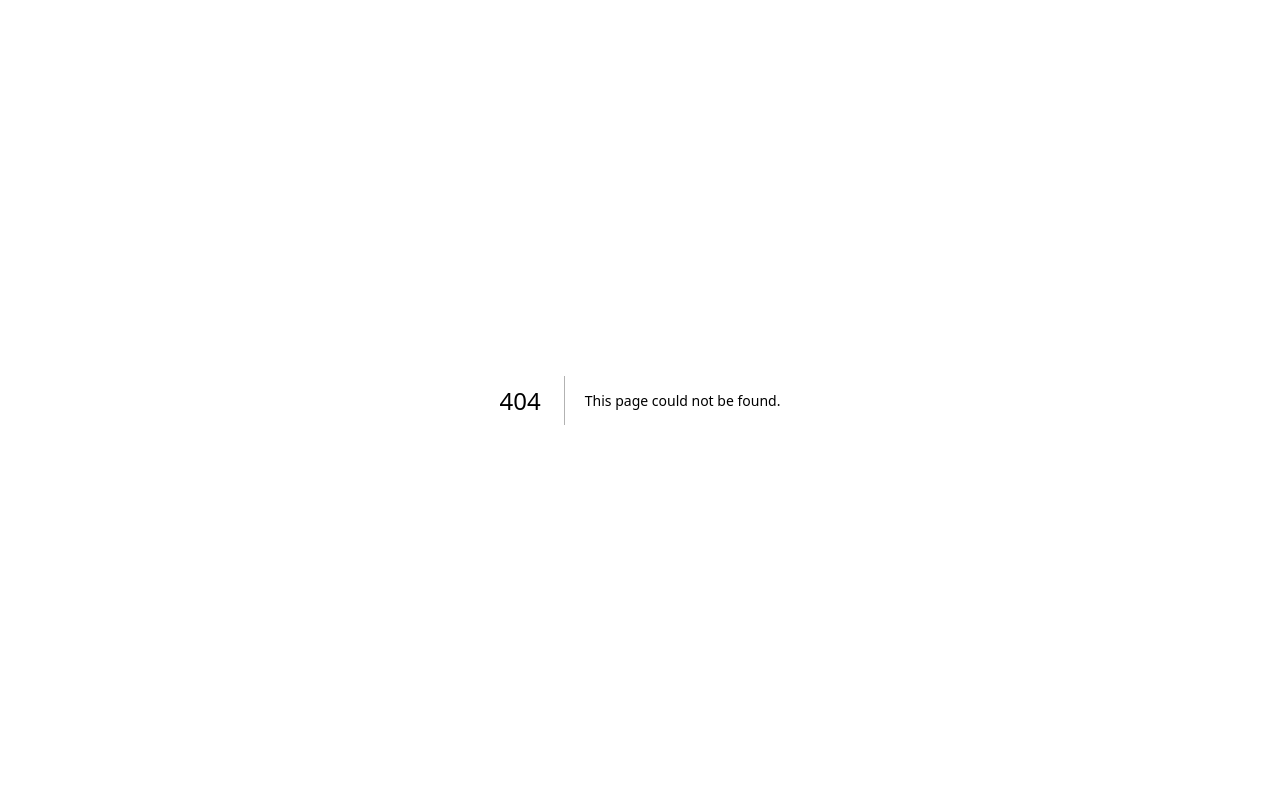
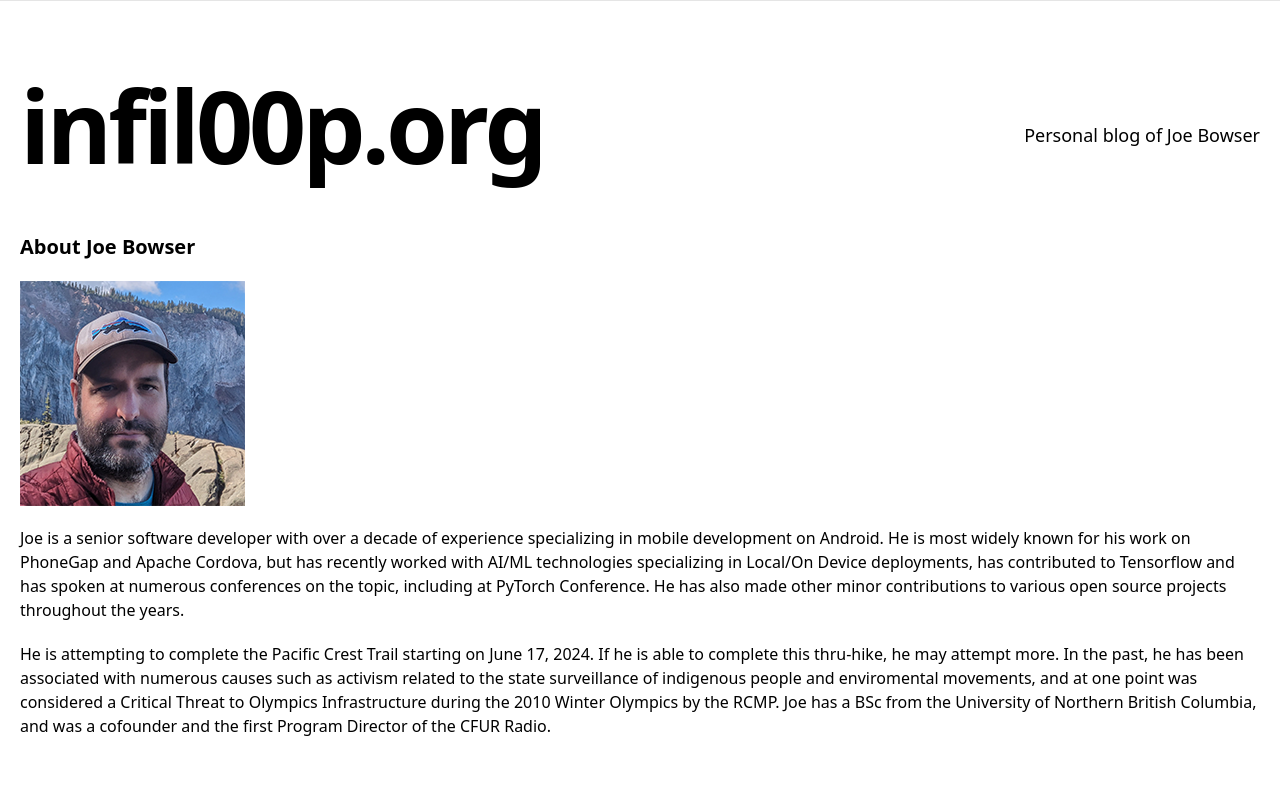
Before and after one commit to infil00p/infil00p.org, a Next.js app: page /about in a window 1280 px wide. Before the commit this address had no page. Shown: the top 800 px of the page. Built offline with nearby package versions, Linux system fonts and the light colour scheme.

Commit message:
I don't know why, but it's easier to concentrate on this now

```diff
--- /dev/null
+++ b/components/about_info.tsx
@@ -0,0 +1,28 @@
+type Props = {
+    name: string
+    picture: string
+    bio: string
+  }
+
+  const AboutInfo = ({ name, picture }: Props) => {
+    return (
+      <div className="items-center space-y-5">
+        <div className="text-xl font-bold">About {name}</div>
+        <img src={picture} className="mr-4" alt={name} />
+        <p>Joe is a senior software developer with over a decade of experience specializing in mobile development on Android.  He is most widely known
+            for his work on PhoneGap and Apache Cordova, but has recently worked with AI/ML technologies specializing in Local/On Device deployments, has
+            contributed to Tensorflow and has spoken at numerous conferences on the topic, including at PyTorch Conference.  He has also made other
+            minor contributions to various open source projects throughout the years.
+        </p>
+        <p>
+            He is attempting to complete the Pacific Crest Trail starting on June 17, 2024.  If he is able to complete this thru-hike, he may
+            attempt more.  In the past, he has been associated with numerous causes such as activism related to the state surveillance of
+            indigenous people and enviromental movements, and at one point was considered a Critical Threat to Olympics Infrastructure during the
+            2010 Winter Olympics by the RCMP. Joe has a BSc from the University of Northern British Columbia, and was a cofounder
+            and the first Program Director of the CFUR Radio.
+        </p>
+      </div>
+    )
+  }
+
+  export default AboutInfo
--- a/components/footer.tsx
+++ b/components/footer.tsx
@@ -9,6 +9,7 @@ const Footer = () => {
           <ul className="mx-4 font-bold">
             <li><a href="/">Home</a></li>
             <li><a href="/about">About</a></li>
+            <li><a href="/speaking">Speaking</a></li>
             <li><a href="/contact">Contact</a></li>
           </ul>
         </div>
--- /dev/null
+++ b/pages/about.tsx
@@ -0,0 +1,23 @@
+import Container from '../components/container'
+import Intro from '../components/intro'
+import Layout from '../components/layout'
+import Head from 'next/head'
+import { CMS_NAME } from '../lib/constants'
+import AboutInfo from '../components/about_info'
+
+
+export default function About() {
+    return (
+        <>
+          <Layout>
+            <Head>
+              <title>{`${CMS_NAME}`}</title>
+            </Head>
+            <Container>
+              <Intro />
+              <AboutInfo name='Joe Bowser' picture='/assets/blog/authors/joe.png'/>
+            </Container>
+          </Layout>
+        </>
+      )
+}
--- /dev/null
+++ b/pages/contact.tsx
@@ -0,0 +1,22 @@
+import Container from '../components/container'
+import Intro from '../components/intro'
+import Layout from '../components/layout'
+import Head from 'next/head'
+import { CMS_NAME } from '../lib/constants'
+
+
+export default function Contact() {
+    return (
+        <>
+          <Layout>
+            <Head>
+              <title>{`${CMS_NAME}`}</title>
+            </Head>
+            <Container>
+              <Intro />
+
+            </Container>
+          </Layout>
+        </>
+      )
+}
--- /dev/null
+++ b/pages/speaking.tsx
@@ -0,0 +1,21 @@
+import Container from '../components/container'
+import Intro from '../components/intro'
+import Layout from '../components/layout'
+import Head from 'next/head'
+import { CMS_NAME } from '../lib/constants'
+
+
+export default function Speaking() {
+    return (
+        <>
+          <Layout>
+            <Head>
+              <title>{`${CMS_NAME}`}</title>
+            </Head>
+            <Container>
+              <Intro />
+            </Container>
+          </Layout>
+        </>
+      )
+}
```
Also changed, not shown: _posts/new_blog.md (+19 -16 lines).
